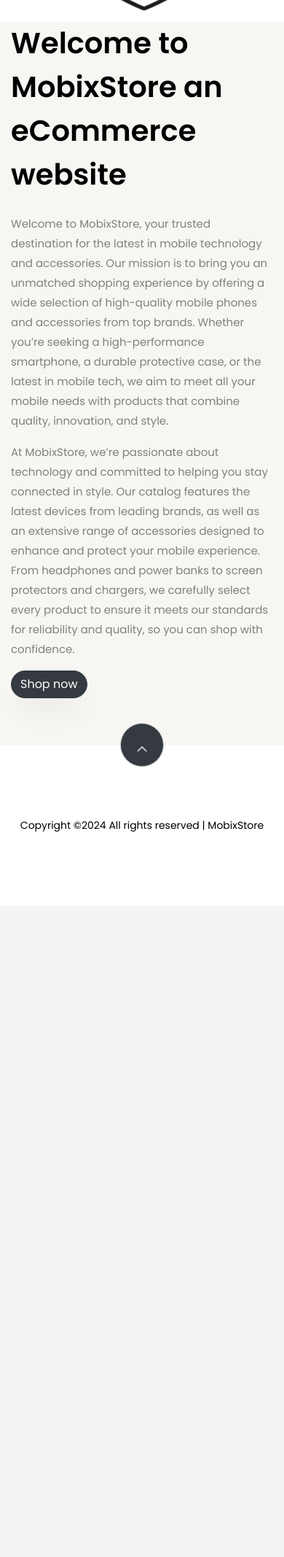
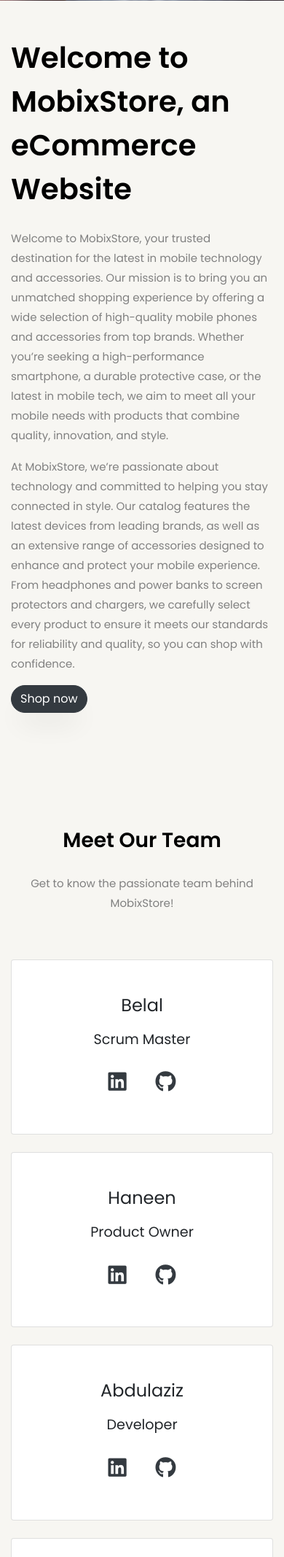
Before and after one commit to HaneenAbumazrou/e-commerce_php, a PHP site: page /about-us in a window 390 px wide. Shown: the part 854-2988 px from the top of the page at 73% size. Before the commit the page ends 1994 px from the top, so only its background shows below. Run offline with PHP 8.4, Linux system fonts and the light colour scheme; data that the repository does not hold is empty; some libraries are stand-ins or nearby versions.

Commit message:
edit about us

```diff
--- a/views/pages/user/about.php
+++ b/views/pages/user/about.php
@@ -5,7 +5,7 @@
 
 
 
-  <div class="hero-wrap hero-bread" style="background-image: url('./public/user/assets/images/about-bg.png');">
+  <div class="hero-wrap hero-bread" style="background-image: url('public/user/assets/images/4bc5a864bc7cb0cffbee7b40e28f7c02.jpg');">
     <div class="container">
       <div class="row no-gutters slider-text align-items-center justify-content-center">
         <div class="col-md-9 ftco-animate text-center">
@@ -18,25 +18,127 @@
 
   <section class="ftco-section ftco-no-pb ftco-no-pt bg-light">
   <div class="container">
-      <div class="row">
-        <div class="col-md-5 p-md-5 img img-2 d-flex justify-content-center align-items-center" style="background-image: url(./public/user/assets/images/about.jp);">
-          <img src="/public/user/assets/images/logo.png" alt="">
+    <div class="row align-items-center">
+
+      <div class="col-md-5 p-md-5 d-flex justify-content-center align-items-center"
+           style="background-image: url(public/user/assets/images/562cf8adb52085b917b87693e6354bfb.jpg); background-size: cover; background-position: center;">
+        <img src="public/user/assets/images/562cf8adb52085b917b87693e6354bfb.jpg" alt="" class="img-fluid">
       </div>
+
+
       <div class="col-md-7 py-5 wrap-about pb-md-5 ftco-animate">
         <div class="heading-section-bold mb-4 mt-md-5">
-            <div class="ml-md-0">
-              <h2 class="mb-4">Welcome to MobixStore an eCommerce website</h2>
-            </div>
+          <h2 class="mb-4">Welcome to MobixStore, an eCommerce Website</h2>
         </div>
         <div class="pb-md-5">
           <p>Welcome to MobixStore, your trusted destination for the latest in mobile technology and accessories. Our mission is to bring you an unmatched shopping experience by offering a wide selection of high-quality mobile phones and accessories from top brands. Whether you’re seeking a high-performance smartphone, a durable protective case, or the latest in mobile tech, we aim to meet all your mobile needs with products that combine quality, innovation, and style.</p>
           <p>At MobixStore, we’re passionate about technology and committed to helping you stay connected in style. Our catalog features the latest devices from leading brands, as well as an extensive range of accessories designed to enhance and protect your mobile experience. From headphones and power banks to screen protectors and chargers, we carefully select every product to ensure it meets our standards for reliability and quality, so you can shop with confidence.</p>
-            <p><a href="/#home-produts" class="btn btn-primary">Shop now</a></p>
+          <p><a href="/#home-products" class="btn btn-primary">Shop now</a></p>
         </div>
       </div>
     </div>
   </div>
 </section>
+
+<section class="ftco-section bg-light">
+  <div class="container">
+    <div class="row justify-content-center mb-5">
+      <div class="col-md-7 text-center heading-section">
+        <h2 class="mb-4">Meet Our Team</h2>
+        <p>Get to know the passionate team behind MobixStore!</p>
+      </div>
+    </div>
+
+    <div class="row justify-content-center">
+      <div class="col-md-4 col-lg-3 mb-4">
+        <div class="card text-center p-4" style="font-size: 1.2rem;">
+          <div class="card-body">
+            <h5 class="card-title" style="font-size: 1.5rem;">Belal</h5>
+            <p class="card-text">Scrum Master</p>
+            <div class="social-icons mt-3">
+              <a href="https://www.linkedin.com/in/belal" target="_blank" class="mx-3" style="font-size: 1.8rem;">
+                <i class="fab fa-linkedin"></i>
+              </a>
+              <a href="https://github.com/belal" target="_blank" class="mx-3" style="font-size: 1.8rem;">
+                <i class="fab fa-github"></i>
+              </a>
+            </div>
+          </div>
+        </div>
+      </div>
+      <div class="col-md-4 col-lg-3 mb-4">
+        <div class="card text-center p-4" style="font-size: 1.2rem;">
+          <div class="card-body">
+            <h5 class="card-title" style="font-size: 1.5rem;">Haneen</h5>
+            <p class="card-text">Product Owner</p>
+            <div class="social-icons mt-3">
+              <a href="https://www.linkedin.com/in/haneen-abumazrou/" target="_blank" class="mx-3" style="font-size: 1.8rem;">
+                <i class="fab fa-linkedin"></i>
+              </a>
+              <a href="https://github.com/HaneenAbumazrou" target="_blank" class="mx-3" style="font-size: 1.8rem;">
+                <i class="fab fa-github"></i>
+              </a>
+            </div>
+          </div>
+        </div>
+      </div>
+      <div class="col-md-4 col-lg-3 mb-4">
+        <div class="card text-center p-4" style="font-size: 1.2rem;">
+          <div class="card-body">
+            <h5 class="card-title" style="font-size: 1.5rem;">Abdulaziz</h5>
+            <p class="card-text">Developer</p>
+            <div class="social-icons mt-3">
+              <a href="https://www.linkedin.com/in/abdulaziz" target="_blank" class="mx-3" style="font-size: 1.8rem;">
+                <i class="fab fa-linkedin"></i>
+              </a>
+              <a href="https://github.com/abdulaziz" target="_blank" class="mx-3" style="font-size: 1.8rem;">
+                <i class="fab fa-github"></i>
+              </a>
+            </div>
+          </div>
+        </div>
+      </div>
+    </div>
+
+    <div class="row justify-content-center">
+      <div class="col-md-4 col-lg-3 mb-4">
+        <div class="card text-center p-4" style="font-size: 1.2rem;">
+          <div class="card-body">
+            <h5 class="card-title" style="font-size: 1.5rem;">Abdullah</h5>
+            <p class="card-text">Developer</p>
+            <div class="social-icons mt-3">
+              <a href="https://www.linkedin.com/in/abdullah" target="_blank" class="mx-3" style="font-size: 1.8rem;">
+                <i class="fab fa-linkedin"></i>
+              </a>
+              <a href="https://github.com/abdullah" target="_blank" class="mx-3" style="font-size: 1.8rem;">
+                <i class="fab fa-github"></i>
+              </a>
+            </div>
+          </div>
+        </div>
+      </div>
+      <div class="col-md-4 col-lg-3 mb-4">
+        <div class="card text-center p-4" style="font-size: 1.2rem;">
+          <div class="card-body">
+            <h5 class="card-title" style="font-size: 1.5rem;">Mahmoud</h5>
+            <p class="card-text">Developer</p>
+            <div class="social-icons mt-3">
+              <a href="https://www.linkedin.com/in/mahmoud" target="_blank" class="mx-3" style="font-size: 1.8rem;">
+                <i class="fab fa-linkedin"></i>
+              </a>
+              <a href="https://github.com/mahmoud" target="_blank" class="mx-3" style="font-size: 1.8rem;">
+                <i class="fab fa-github"></i>
+              </a>
+            </div>
+          </div>
+        </div>
+      </div>
+    </div>
+  </div>
+</section>
+
+
+<link rel="stylesheet" href="https://cdnjs.cloudflare.com/ajax/libs/font-awesome/5.15.4/css/all.min.css">
 
 
 
```
Also changed, not shown: public/user/assets/images/4bc5a864bc7cb0cffbee7b40e28f7c02.jpg (added), public/user/assets/images/562cf8adb52085b917b87693e6354bfb.jpg (added). Lines whose indentation alone changed are shown as unchanged.
